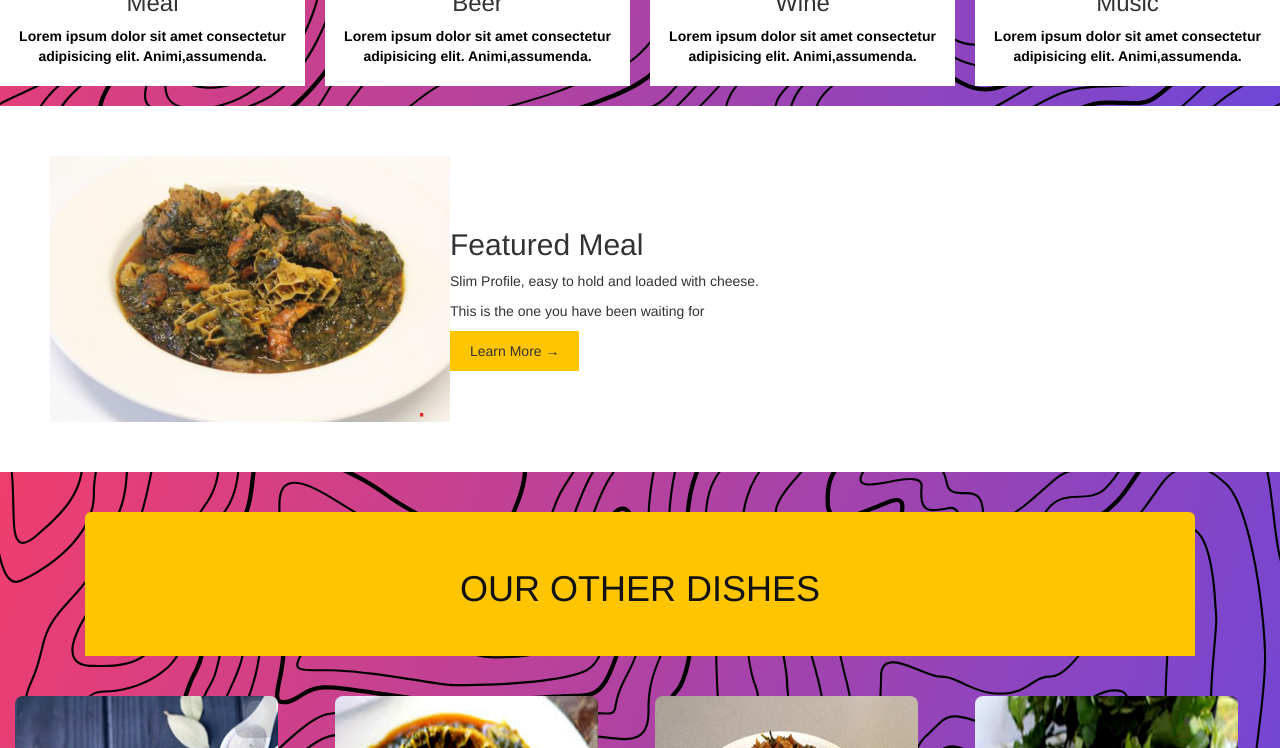
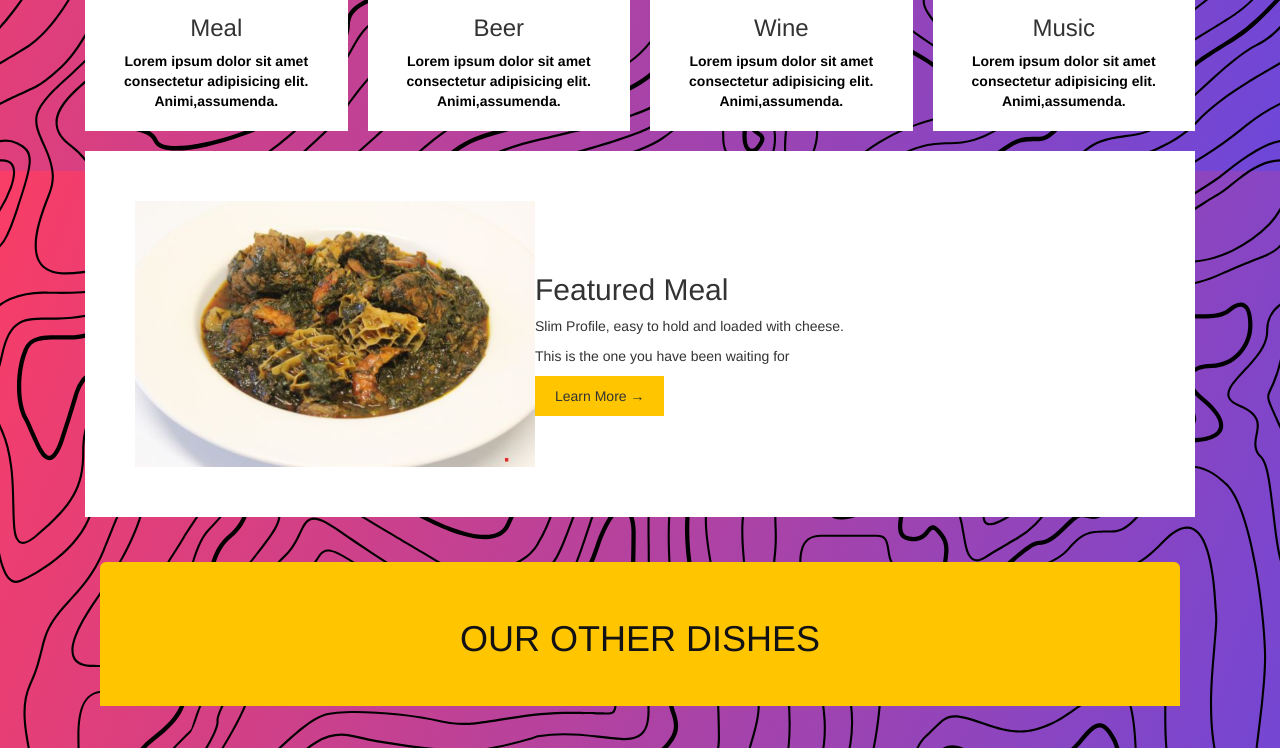
Before and after one commit to Praizbenzy/ResponsiveSite, a plain HTML site: page index.html in a window 1280 px wide. Shown: the part 629-1377 px from the top of the page. Drawn offline with Linux system fonts and the light colour scheme.

Commit message:
On branch master  Your branch is up to date with 'origin/master'.

```diff
--- a/index.html
+++ b/index.html
@@ -20,6 +20,7 @@
 
 <body>
 
+<div class="container">
 <div class="all">
   <nav class="menu">
 
@@ -161,7 +162,7 @@
 </div>
 
 </section>
-
+</div>
 <script>
 const navButton = document.querySelector('button[aria-expanded]');
 
--- a/style.css
+++ b/style.css
@@ -25,6 +25,10 @@ img {
 .all {
   display: grid;
   grid-gap: 20px;
+}
+.container {
+  display: grid;
+  padding: 5px;
 }
 
 .top {
```
